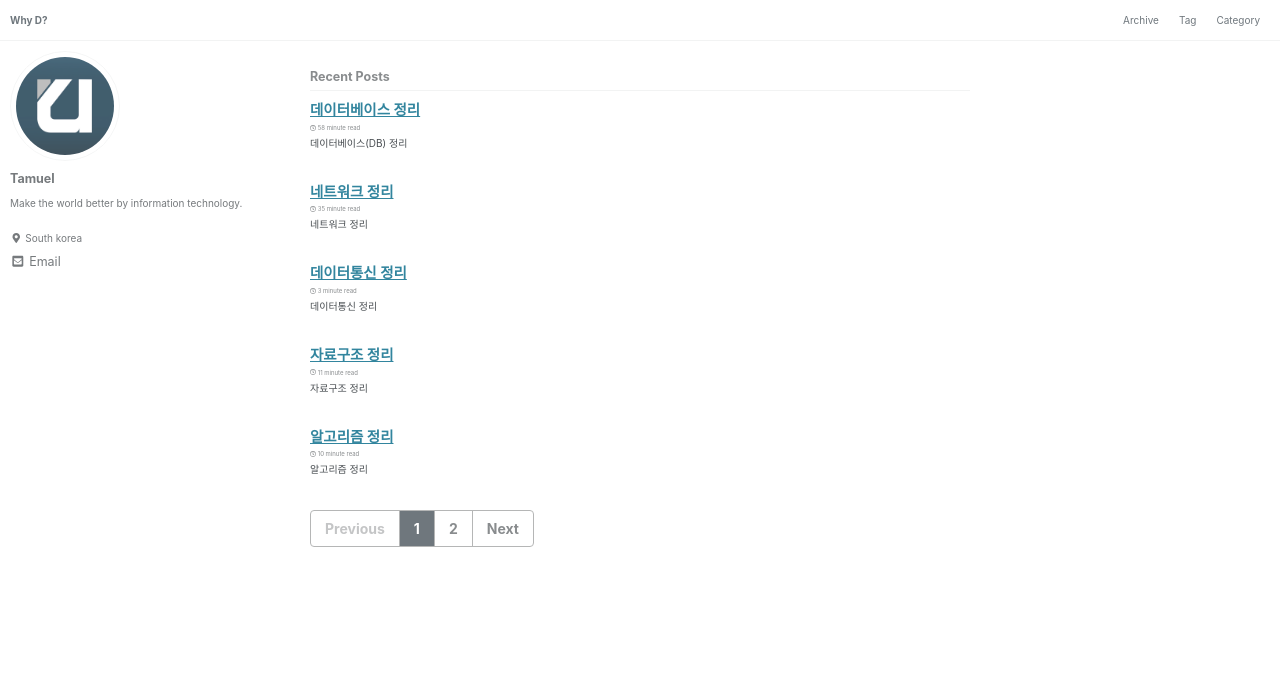
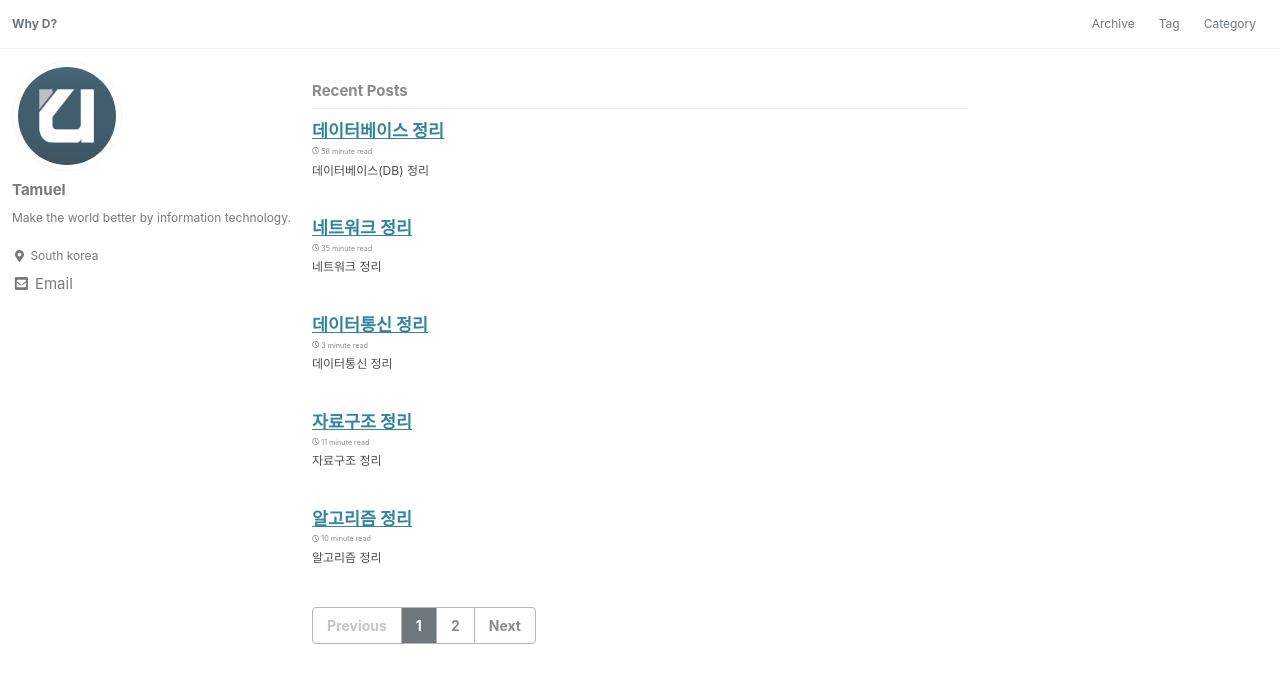
Before and after one commit to Tamuel/tamuel.github.io, a Jekyll site: the page built from index.html, in a window 1280 px wide and 900 px high. Shown: the top 683 px of the window. Built offline with Jekyll 4.4.1, drawn with Linux system fonts in a browser that asks for light colours; cached includes are drawn as plain includes; the list of posts is cut into pages by our own code.

Commit message:
Change font sizes

```diff
--- a/assets/css/main.scss
+++ b/assets/css/main.scss
@@ -10,21 +10,21 @@ html {
   /* apply a natural box layout model to all elements */
   box-sizing: border-box;
   background-color: $background-color;
-  font-size: 10px;
+  font-size: 12px;
 
   @include breakpoint($small) {
-    font-size: 10px;
+    font-size: 12px;
   }
 
   @include breakpoint($medium) {
-    font-size: 10px;
+    font-size: 12px;
   }
 
   @include breakpoint($large) {
-    font-size: 10px;
+    font-size: 12px;
   }
 
   @include breakpoint($x-large) {
-    font-size: 10px;
+    font-size: 12px;
   }
 }
```
